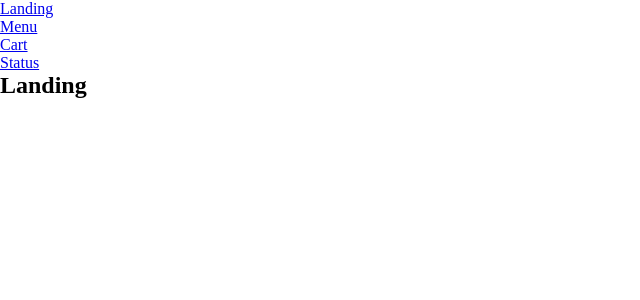
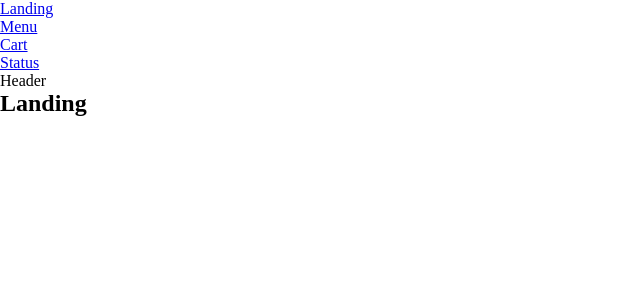
Before and after one commit to pettersson932/Anders-Pettersson_FU-JS23_Individuell, a React (Vite) app: page / in a window 1280 px wide. Shown: the top 300 px of the page, without its empty margins (0-640 px from the left). Built offline with nearby package versions, Linux system fonts and the light colour scheme.

Commit message:
header: basic

```diff
--- /dev/null
+++ b/src/header/Header.tsx
@@ -0,0 +1,4 @@
+const Header = () => {
+  return <header>Header</header>;
+};
+export default Header;
--- a/src/pages/Landing.tsx
+++ b/src/pages/Landing.tsx
@@ -1,12 +1,14 @@
 import MainNav from "../nav/MainNav";
 import PostOrder from "../hooks/PostOrder";
 import useResponse from "../globals/Resp";
+import Header from "../header/Header";
 
 const Landing = () => {
   const { resp } = useResponse();
   return (
     <div>
       <MainNav />
+      <Header />
       <h2>Landing</h2>
     </div>
   );
```
Also changed, not shown: src/assets/icons/nav.png (added), src/assets/images/header.png (added).
